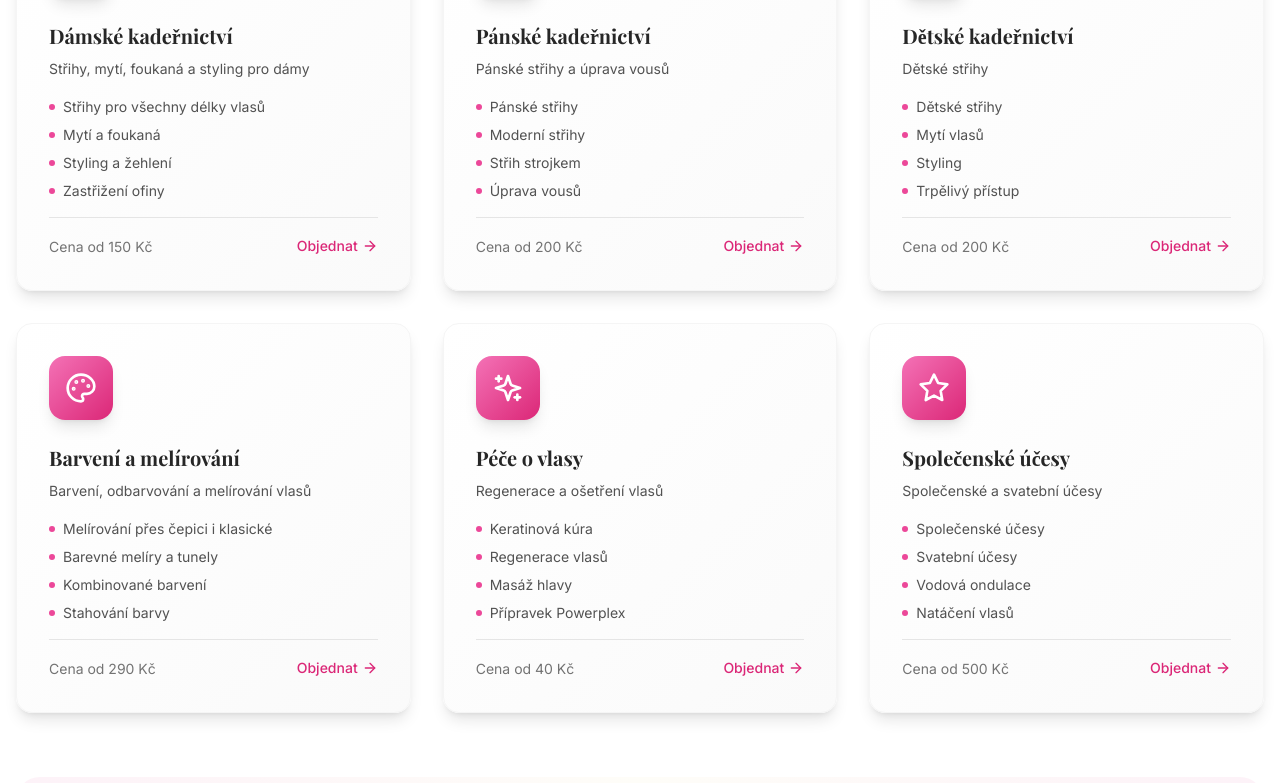
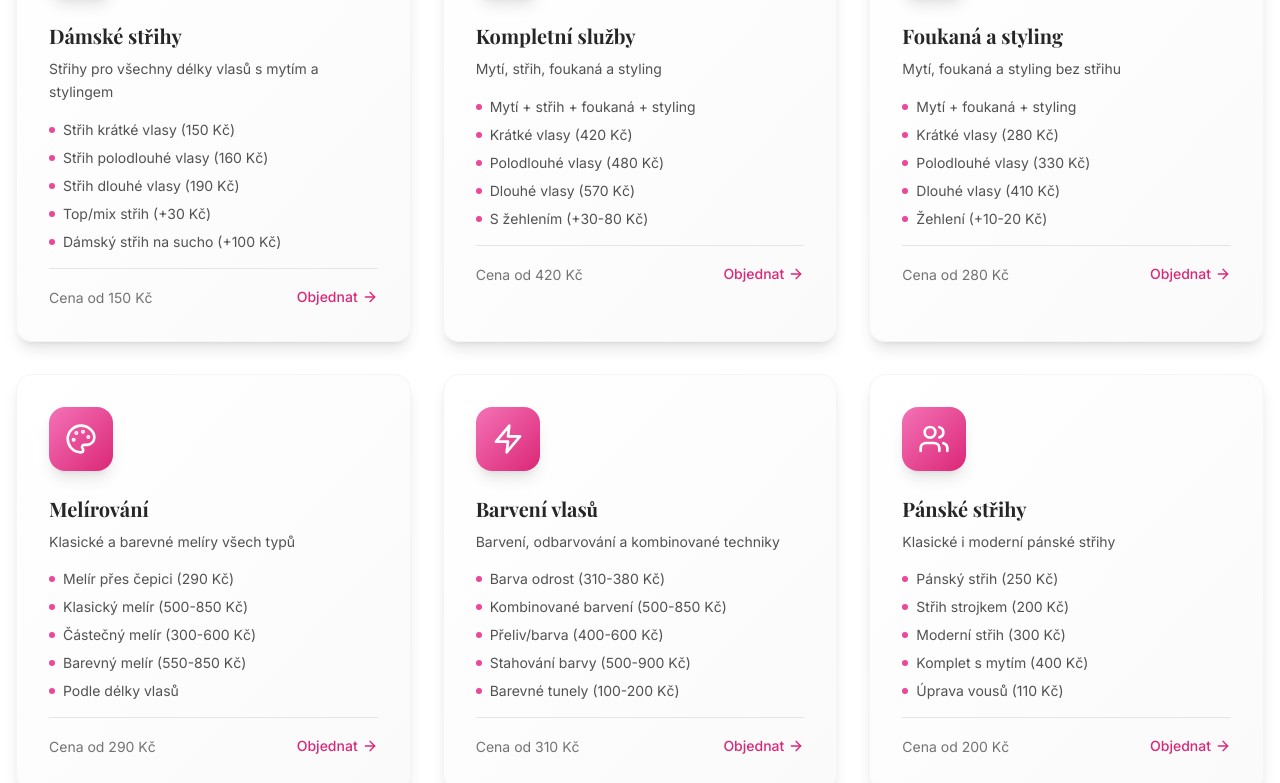
Before and after one commit to marcelrezkova/kadernictvihelena, a React (Vite) app: page / in a window 1280 px wide. Shown: the part 2857-3640 px from the top of the page. Built offline with nearby package versions, Linux system fonts and the light colour scheme.

Commit message:
Aktualizace servicesData.ts podle ceníků

```diff
--- a/src/data/servicesData.ts
+++ b/src/data/servicesData.ts
@@ -1,4 +1,4 @@
-import { Scissors, Users, Heart, Palette, Sparkles, Star } from 'lucide-react';
+import { Scissors, Users, Heart, Palette, Sparkles, Star, Zap, Crown } from 'lucide-react';
 
 export interface Service {
   id: string;
@@ -7,85 +7,201 @@ export interface Service {
   icon: any;
   features: string[];
   price?: string;
+  category: 'damske' | 'panske' | 'detske' | 'barveni' | 'pece' | 'spolecenske' | 'specialni';
 }
 
 export const servicesData: Service[] = [
+  // Dámské kadeřnictví
   {
-    id: 'damske-kadernctvi',
-    title: 'Dámské kadeřnictví',
-    description: 'Střihy, mytí, foukaná a styling pro dámy',
+    id: 'damske-strihy',
+    title: 'Dámské střihy',
+    description: 'Střihy pro všechny délky vlasů s mytím a stylingem',
     icon: Scissors,
+    category: 'damske',
     features: [
-      'Střihy pro všechny délky vlasů',
-      'Mytí a foukaná',
-      'Styling a žehlení',
-      'Zastřižení ofiny'
+      'Střih krátké vlasy (150 Kč)',
+      'Střih polodlouhé vlasy (160 Kč)',
+      'Střih dlouhé vlasy (190 Kč)',
+      'Top/mix střih (+30 Kč)',
+      'Dámský střih na sucho (+100 Kč)'
     ],
     price: 'od 150 Kč'
   },
   {
-    id: 'panske-kadernctvi',
-    title: 'Pánské kadeřnictví',
-    description: 'Pánské střihy a úprava vousů',
+    id: 'damske-komplet',
+    title: 'Kompletní služby',
+    description: 'Mytí, střih, foukaná a styling',
+    icon: Crown,
+    category: 'damske',
+    features: [
+      'Mytí + střih + foukaná + styling',
+      'Krátké vlasy (420 Kč)',
+      'Polodlouhé vlasy (480 Kč)',
+      'Dlouhé vlasy (570 Kč)',
+      'S žehlením (+30-80 Kč)'
+    ],
+    price: 'od 420 Kč'
+  },
+  {
+    id: 'damske-foukana',
+    title: 'Foukaná a styling',
+    description: 'Mytí, foukaná a styling bez střihu',
+    icon: Sparkles,
+    category: 'damske',
+    features: [
+      'Mytí + foukaná + styling',
+      'Krátké vlasy (280 Kč)',
+      'Polodlouhé vlasy (330 Kč)',
+      'Dlouhé vlasy (410 Kč)',
+      'Žehlení (+10-20 Kč)'
+    ],
+    price: 'od 280 Kč'
+  },
+
+  // Barvení a melírování
+  {
+    id: 'meliry',
+    title: 'Melírování',
+    description: 'Klasické a barevné melíry všech typů',
+    icon: Palette,
+    category: 'barveni',
+    features: [
+      'Melír přes čepici (290 Kč)',
+      'Klasický melír (500-850 Kč)',
+      'Částečný melír (300-600 Kč)',
+      'Barevný melír (550-850 Kč)',
+      'Podle délky vlasů'
+    ],
+    price: 'od 290 Kč'
+  },
+  {
+    id: 'barveni',
+    title: 'Barvení vlasů',
+    description: 'Barvení, odbarvování a kombinované techniky',
+    icon: Zap,
+    category: 'barveni',
+    features: [
+      'Barva odrost (310-380 Kč)',
+      'Kombinované barvení (500-850 Kč)',
+      'Přeliv/barva (400-600 Kč)',
+      'Stahování barvy (500-900 Kč)',
+      'Barevné tunely (100-200 Kč)'
+    ],
+    price: 'od 310 Kč'
+  },
+
+  // Pánské kadeřnictví
+  {
+    id: 'panske-strihy',
+    title: 'Pánské střihy',
+    description: 'Klasické i moderní pánské střihy',
     icon: Users,
+    category: 'panske',
     features: [
-      'Pánské střihy',
-      'Moderní střihy',
-      'Střih strojkem',
-      'Úprava vousů'
+      'Pánský střih (250 Kč)',
+      'Střih strojkem (200 Kč)',
+      'Moderní střih (300 Kč)',
+      'Komplet s mytím (400 Kč)',
+      'Úprava vousů (110 Kč)'
     ],
     price: 'od 200 Kč'
   },
   {
-    id: 'detske-kadernctvi',
-    title: 'Dětské kadeřnictví',
-    description: 'Dětské střihy',
+    id: 'panske-meliry',
+    title: 'Pánské melíry',
+    description: 'Melírování pro pány',
+    icon: Palette,
+    category: 'panske',
+    features: [
+      'Melír přes čepici (350-480 Kč)',
+      'Styling (50 Kč)',
+      'Profesionální produkty',
+      'Moderní techniky'
+    ],
+    price: 'od 350 Kč'
+  },
+
+  // Dětské kadeřnictví
+  {
+    id: 'detske-strihy',
+    title: 'Dětské střihy',
+    description: 'Šetrné střihy pro děti',
     icon: Heart,
+    category: 'detske',
     features: [
-      'Dětské střihy',
-      'Mytí vlasů',
-      'Styling',
-      'Trpělivý přístup'
+      'Dětský střih (200 Kč)',
+      'Mytí vlasů (50 Kč)',
+      'Styling (30 Kč)',
+      'Trpělivý přístup',
+      'Bezpečné produkty'
     ],
     price: 'od 200 Kč'
   },
+
+  // Péče o vlasy
   {
-    id: 'barveni-melirovani',
-    title: 'Barvení a melírování',
-    description: 'Barvení, odbarvování a melírování vlasů',
-    icon: Palette,
+    id: 'pece-regenerace',
+    title: 'Péče a regenerace',
+    description: 'Keratinové kúry a regenerační ošetření',
+    icon: Sparkles,
+    category: 'pece',
     features: [
-      'Melírování přes čepici i klasické',
-      'Barevné melíry a tunely',
-      'Kombinované barvení',
-      'Stahování barvy'
-    ],
-    price: 'od 290 Kč'
-  },
-  {
-    id: 'pece-vlasy',
-    title: 'Péče o vlasy',
-    description: 'Regenerace a ošetření vlasů',
-    icon: Sparkles,
-    features: [
-      'Keratinová kúra',
-      'Regenerace vlasů',
-      'Masáž hlavy',
-      'Přípravek Powerplex'
+      'Keratinová kúra (250-450 Kč)',
+      'Regenerace vlasů (40-60 Kč)',
+      'Masáž hlavy (50 Kč)',
+      'Přípravek Powerplex (50-100 Kč)',
+      'Trvalá ondulace (380-650 Kč)'
     ],
     price: 'od 40 Kč'
   },
+
+  // Společenské účesy
   {
     id: 'spolecenske-ucesy',
     title: 'Společenské účesy',
-    description: 'Společenské a svatební účesy',
+    description: 'Účesy pro speciální příležitosti',
     icon: Star,
+    category: 'spolecenske',
     features: [
-      'Společenské účesy',
+      'Společenské účesy (500-1000 Kč)',
       'Svatební účesy',
-      'Vodová ondulace',
-      'Natáčení vlasů'
+      'Vodová ondulace (130-180 Kč)',
+      'Narovnání vlasů (250-550 Kč)',
+      'Dle náročnosti'
     ],
     price: 'od 500 Kč'
+  },
+
+  // Speciální služby
+  {
+    id: 'specialni-sluzby',
+    title: 'Speciální služby',
+    description: 'Prodloužení vlasů a další speciální služby',
+    icon: Crown,
+    category: 'specialni',
+    features: [
+      'Prodloužení vlasů (2500-4000 Kč)',
+      'Sundávání nastavených vlasů (700-2500 Kč)',
+      'Zastřižení ofiny (60-70 Kč)',
+      'Příplatek za změnu (+50-100 Kč)',
+      'Individuální přístup'
+    ],
+    price: 'od 60 Kč'
   }
 ];
+
+// Kategorie pro filtrování
+export const serviceCategories = [
+  { id: 'damske', label: 'Dámské kadeřnictví', icon: Scissors },
+  { id: 'panske', label: 'Pánské kadeřnictví', icon: Users },
+  { id: 'detske', label: 'Dětské kadeřnictví', icon: Heart },
+  { id: 'barveni', label: 'Barvení a melíry', icon: Palette },
+  { id: 'pece', label: 'Péče o vlasy', icon: Sparkles },
+  { id: 'spolecenske', label: 'Společenské účesy', icon: Star },
+  { id: 'specialni', label: 'Speciální služby', icon: Crown }
+];
+
+// Pomocná funkce pro získání služeb podle kategorie
+export const getServicesByCategory = (category: string) => {
+  return servicesData.filter(service => service.category === category);
+};
```
Also changed, not shown: 3 other files (tests, documents, lock files or other folders).
